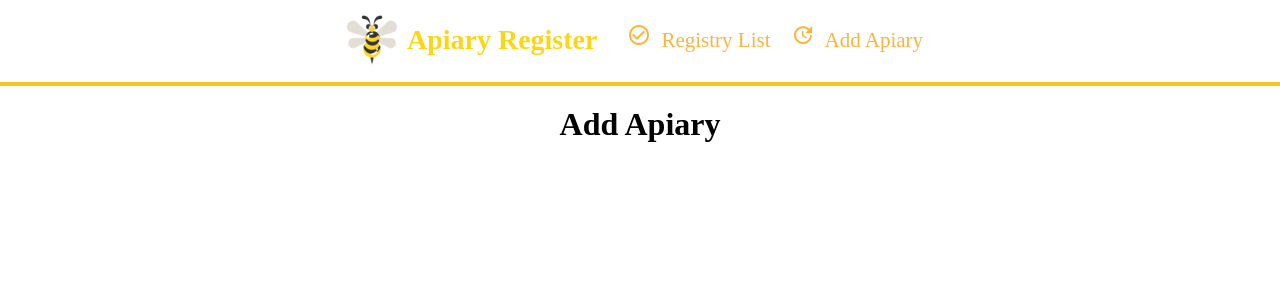
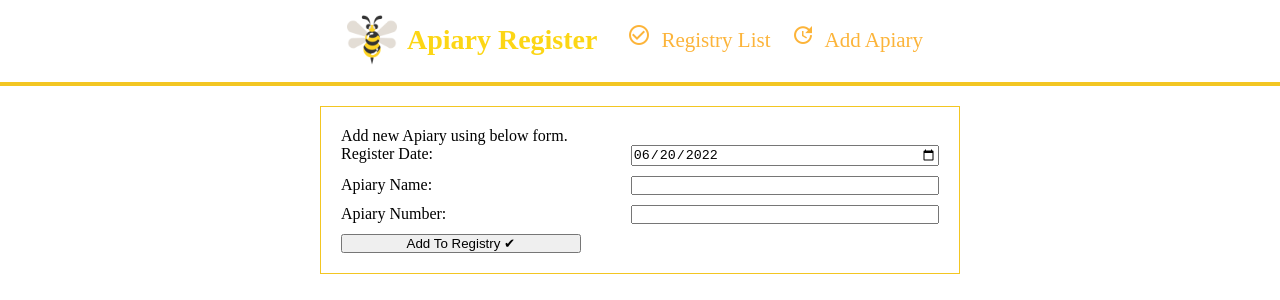
Before and after one commit to JaCoWymowny/apiary-register, a React (Create React App) app in the folder client/: page /add-apiary in a window 1280 px wide. Shown: the top 300 px of the page. Built offline with nearby package versions, Linux system fonts and the light colour scheme.

Commit message:
repair site logo, add simple content to pages

```diff
--- /dev/null
+++ b/client/src/interfaces/dbData.tsx
@@ -0,0 +1,5 @@
+export default interface ApiaryData {
+  number: number;
+  date: string;
+  name: string;
+}
--- a/client/src/pages/AddApiary/index.tsx
+++ b/client/src/pages/AddApiary/index.tsx
@@ -1,10 +1,64 @@
-import { FC } from "react";
+import React, { FC, useState } from "react";
+import { ContentWindow } from "./styles";
 
 const AddApiary: FC = () => {
+  const today = new Date().toISOString().split("T")[0];
+  const [date, setDate] = useState(today);
+  const [apiaryValue, setApiaryValue] = useState("");
+  const [number, setNumber] = useState("");
+
+  const handleSubmit = (e: React.FormEvent) => {
+    e.preventDefault();
+
+    setDate(today);
+    setApiaryValue("");
+    alert(date + "" + apiaryValue)
+  }
+
   return (
-    <div>
-      <h1>Add Apiary</h1>
-    </div>
+    <ContentWindow>
+      <span>
+        Add new Apiary using below form.
+      </span>
+      <form
+        style={{ display: "inline-grid", gridTemplateColumns: "auto auto", gridGap: "10px 50px" }}
+        onSubmit={handleSubmit}
+      >
+
+        <label>
+          Register Date:
+        </label>
+        <input type="date"
+               name="register-day"
+               min={today}
+               max="2040-12-31"
+               value={date}
+               onChange={(e) => setDate(e.target.value)}
+        />
+
+        <label>
+          Apiary Name:
+        </label>
+        <input type="text"
+               name="apiary-name"
+               value={apiaryValue}
+               onChange={(e) => setApiaryValue(e.target.value)}
+        />
+
+        <label>
+          Apiary Number:
+        </label>
+        <input type="number"
+               name="apiary-number"
+               value={number}
+               onChange={(e) => setNumber(e.target.value)}
+        />
+
+        <button type='submit'>
+          Add To Registry ✔
+        </button>
+      </form>
+    </ContentWindow>
   )
 };
 
--- /dev/null
+++ b/client/src/pages/AddApiary/styles.ts
@@ -0,0 +1,10 @@
+import styled from "styled-components";
+
+export const ContentWindow = styled.div`
+  width: 50%;
+  height: fit-content;
+  border: solid ${(props) => props.theme.colors.detailColor} 1px;
+  padding: 20px;
+  display: flex;
+  flex-direction: column;
+`
--- a/client/src/pages/RegistryList/index.tsx
+++ b/client/src/pages/RegistryList/index.tsx
@@ -1,10 +1,69 @@
-import { FC } from "react";
+import { Key, useState } from "react";
+import {
+  ContentWindow,
+  RegistryTable,
+  Thead
+} from "./styles";
+import apiaryData from "../../interfaces/dbData";
 
-const RegistryList: FC = () => {
+let mock: apiaryData[] = [
+  {
+    number: 1234345,
+    date: "01-01-2022",
+    name: "first"
+  },
+  {
+    number: 234567,
+    date: "02-02-2022",
+    name: "second"
+  },
+  {
+    number: 345678,
+    date: "03-03-2022",
+    name: "third"
+  },
+  {
+    number: 456789,
+    date: "04-04-2022",
+    name: "fourth"
+  },
+];
+
+const RegistryList = () => {
+  const [regPosition, setRegPosition] = useState(mock);
+
+  console.log(regPosition);
+
+  const tableBody = () => {
+    return regPosition?.filter((regItem: apiaryData) => regItem).map((regItem: apiaryData, index: Key) => {
+      return (
+        <tr key={index}>
+          <td>{regItem.date}</td>
+          <td>{regItem.name}</td>
+          <td>{regItem.number}</td>
+        </tr>
+      )
+    })
+  };
+
   return (
-    <div>
-      <h1>Registry List</h1>
-    </div>
+    <ContentWindow>
+      <span>
+        Check registry data on this list:
+      </span>
+      <RegistryTable>
+        <Thead>
+          <tr>
+            <th style={{width: "15%"}}>Date</th>
+            <th style={{width: "15%"}}>Name</th>
+            <th style={{width: "20%"}}>Number</th>
+          </tr>
+        </Thead>
+        <tbody>
+        {regPosition && tableBody()}
+        </tbody>
+      </RegistryTable>
+    </ContentWindow>
   )
 };
 
--- /dev/null
+++ b/client/src/pages/RegistryList/styles.ts
@@ -0,0 +1,22 @@
+import styled from "styled-components";
+
+export const ContentWindow = styled.div`
+  width: 50%;
+  height: fit-content;
+  border: solid ${(props) => props.theme.colors.detailColor} 1px;
+  padding: 20px;
+`
+
+export const RegistryTable = styled.table`
+  table-layout: fixed;
+  width: 100%;
+  border-collapse: collapse;
+`
+
+export const Thead = styled.thead`
+  color: ${(props) => props.theme.colors.secondaryColor};
+  text-align: left;
+  font-family: ${(props) => props.theme.fontFamily.primaryFont};
+  font-weight: bold;
+  white-space: nowrap;
+`
```
